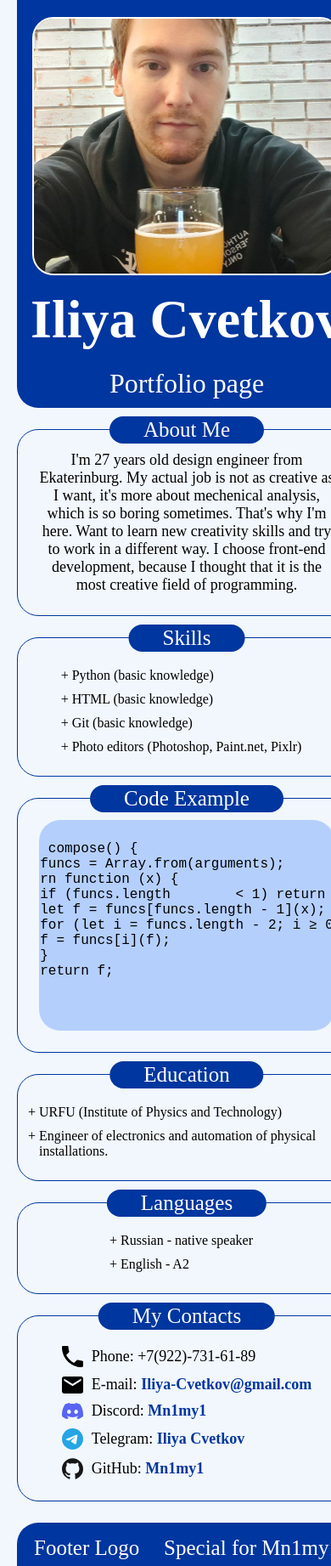
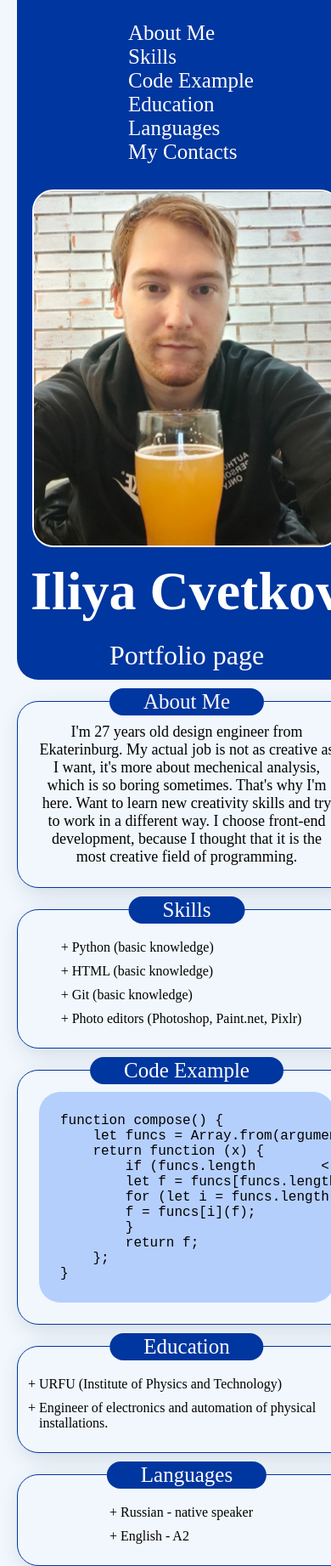
Before and after one commit to MISQZY/misqzy.github.io, a plain HTML site: page index.html in a window 390 px wide. Shown: the top 1843 px of the page at 85% size. Drawn offline with Linux system fonts and the light colour scheme.

Commit message:
add nav menu, +some refactoring

```diff
--- a/css/styles.css
+++ b/css/styles.css
@@ -51,11 +51,42 @@ h3 {
     font-weight: normal;
 }
 
-.header {
-    height: 480px;
+#header {
+    display: flex;
+    flex-direction: column;
     background-color: #00369F;
+    height: 550px;
     border-radius: 0 0 25px 25px;
     color: #ffffff;
+}
+
+
+#nav {
+    display: flex;
+    justify-content: center;
+    padding: 25px 10px 10px 10px;
+}
+
+#nav li {
+    display: inline;
+    list-style-type: none;
+    margin-left: 10px;
+}
+
+#nav a {
+    color: #ffffff;
+    font-size: 25px;
+    font-weight: normal;
+    text-wrap: nowrap;
+}
+
+#nav a:hover {
+    font-weight: bold;
+}
+
+
+
+#head {
     display: flex;
     flex-direction: row;
     justify-content: center;
@@ -91,6 +122,7 @@ h3 {
     border: solid 1px #00369F;
     border-radius: 25px;
     position: relative;
+    box-shadow: 3px 7px 25px 0px rgba(34, 60, 80, 0.14);
 }
 
 .info-label {
@@ -113,7 +145,7 @@ h3 {
     margin-top: 10px;
 }
 
-.about {
+#about {
     margin-top: 25px;
     padding: 25px;
     text-align: center;
@@ -122,7 +154,7 @@ h3 {
     align-items: center;
 }
 
-.skills {
+#skills {
     margin-top: 25px;
     padding: 25px;
     display: flex;
@@ -130,7 +162,7 @@ h3 {
     align-items: center;
 }
 
-.code-example {
+#code-example {
     margin-top: 25px;
     padding: 25px;
 }
@@ -147,10 +179,10 @@ h3 {
 }
 .code-block pre {
     font-family: 'Courier New', Courier, monospace;
-    max-width: none;
+    width: 100%;
 }
 
-.education {
+#education {
     margin-top: 25px;
     padding: 25px;
     display: flex;
@@ -158,7 +190,7 @@ h3 {
     align-items: center;
 }
 
-.languages {
+#languages {
     margin-top: 25px;
     padding: 25px;
     display: flex;
@@ -166,12 +198,12 @@ h3 {
     align-items: center;
 }
 
-.languages ul {
+#languages ul {
     text-decoration: none;
     list-style-type: none;
 }
 
-.contacts {
+#contacts {
     margin-top: 25px;
     padding: 25px;
     display: flex;
@@ -179,13 +211,13 @@ h3 {
     align-items: center;
 }
 
-.contacts li {
+#contacts li {
     display: flex;
     align-items: center;
     margin-top: 10px;
 }
 
-.footer {
+#footer {
     display: flex;
     flex-direction: row;
     margin-top: 25px;
@@ -200,9 +232,19 @@ h3 {
 }
 
 @media (max-width: 768px) {
-    .header {
+
+    #header {
+        height: 800px;
+    }
+
+    #head {
         flex-direction: column;
     }
+
+    #nav li {
+        display: flex;
+    }
+
     .header-label {
         margin: 0;
         padding: 10px;
@@ -212,8 +254,17 @@ h3 {
         margin: 20px 5px 5px 5px;
         align-self: center;
     }
+    .header-img img {
+        width: 100%;
+        height: 100%;
+        object-fit: cover;
+        position: absolute;
+        top: 50%;
+        left: 50%;
+        transform: translate(-50%, -50%);
+    }
 
-    .footer h2, h3 {
+    #footer h2, h3 {
         font-size: 25px;
     }
   }
--- a/index.html
+++ b/index.html
@@ -10,7 +10,18 @@
 </head>
 <body>
     <div class="wrapper">
-        <div class="header">
+        <div id="header">
+            <div id="nav">
+                <ul>
+                    <li><a href="#about">About Me</a></li>
+                    <li><a href="#skills">Skills</a></li>
+                    <li><a href="#code-example">Code Example</a></li>
+                    <li><a href="#education">Education</a></li>
+                    <li><a href="#languages">Languages</a></li>
+                    <li><a href="#contacts">My Contacts</a></li>
+                </ul>
+            </div>
+            <div id="head">
                 <div class="header-img">
                     <img src="data/profile_img.jpg" width="360"/>
                 </div>
@@ -20,14 +31,15 @@
                     <h2 style="margin-top: 20px;">Portfolio page</h3>
                 </div>
             </div>
-        <div class="about info-block">
+        </div>
+        <div id="about" class="info-block">
             <h3 class="info-label">About Me</h3>
             <p>I'm 27 years old design engineer from Ekaterinburg. My actual job is not as creative as I want, it's more about mechenical analysis, which is
                 so boring sometimes. That's why I'm here. Want to learn new creativity skills and try to work in a different way. I choose front-end development,
                 because I thought that it is the most creative field of programming.
             </p>
         </div>
-        <div class="skills info-block">
+        <div id="skills" class="info-block">
             <h3 class="info-label">Skills</h3>
             <ul class="info-list">
                 <li>Python (basic knowledge)</li>
@@ -36,7 +48,7 @@
                 <li>Photo editors (Photoshop, Paint.net, Pixlr)</li>
             </ul>
         </div>
-        <div class="code-example info-block">
+        <div id="code-example" class="info-block">
             <h3 class="info-label">Code Example</h3>
             <div class="code-block">
 <pre>
@@ -53,21 +65,21 @@ function compose() {
 }</pre>
             </div>
         </div>
-        <div class="education info-block">
+        <div id="education" class="info-block">
             <h3 class="info-label">Education</h3>
             <ul class="info-list">
                 <li>URFU (Institute of Physics and Technology)</li>
                 <li>Engineer of electronics and automation of physical installations.</li>
             </ul>
         </div>
-        <div class="languages info-block">
+        <div id="languages" class="info-block">
             <h3 class="info-label">Languages</h3>
             <ul class="info-list">
                 <li>Russian - native speaker</li>
                 <li>English - A2</li>
             </ul>
         </div>
-        <div class="contacts info-block">
+        <div id="contacts" class="info-block">
             <h3 class="info-label">My Contacts</h3>
             <ul class="info-list">
                 <li>
@@ -92,7 +104,7 @@ function compose() {
                 </li>
             </ul>
         </div>
-        <div class="footer">
+        <div id="footer">
             <div><h2>Footer Logo</h2></div>
             <div><h3>Special for Mn1my1</h3></div>
         </div>
```
Lines whose indentation alone changed are shown as unchanged.
